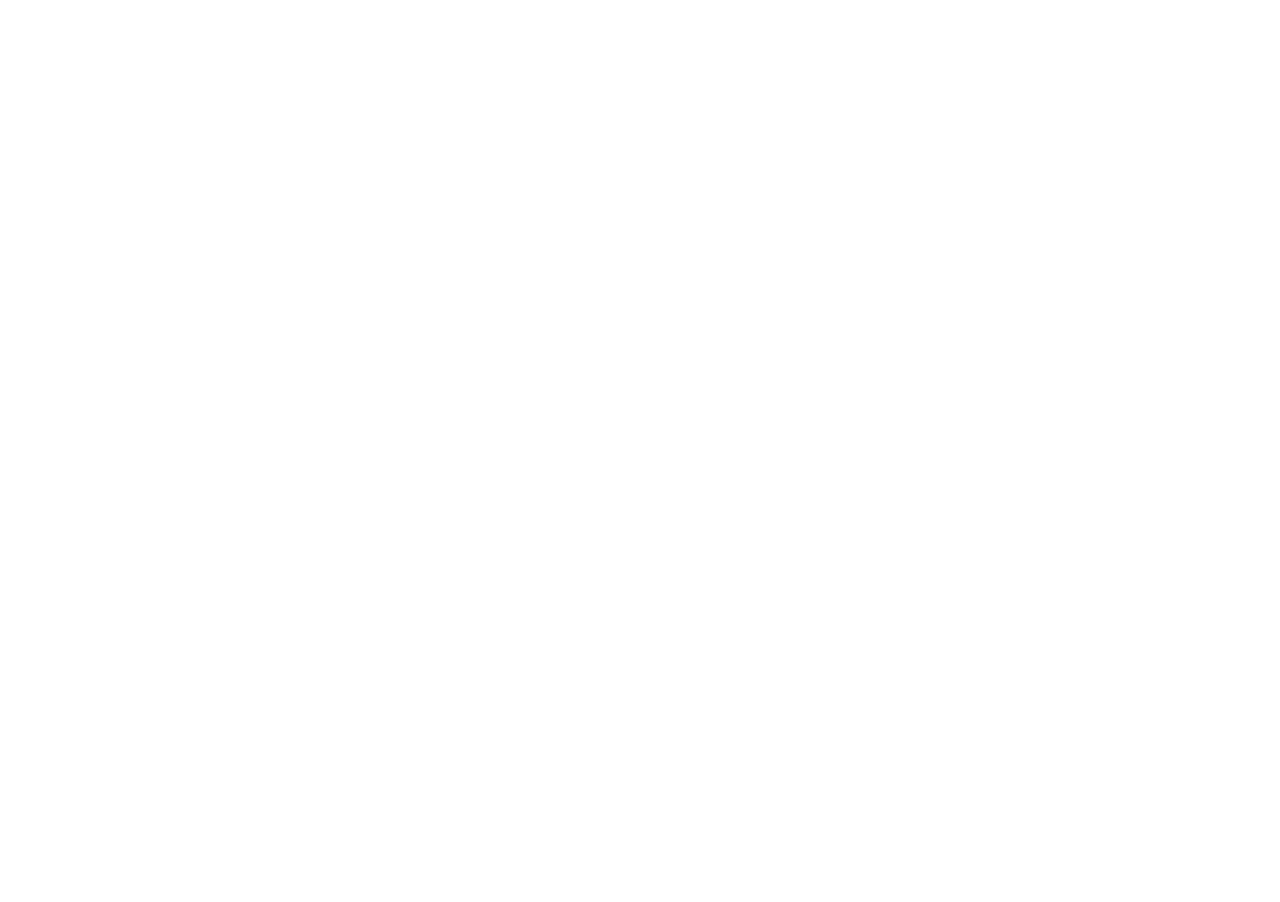
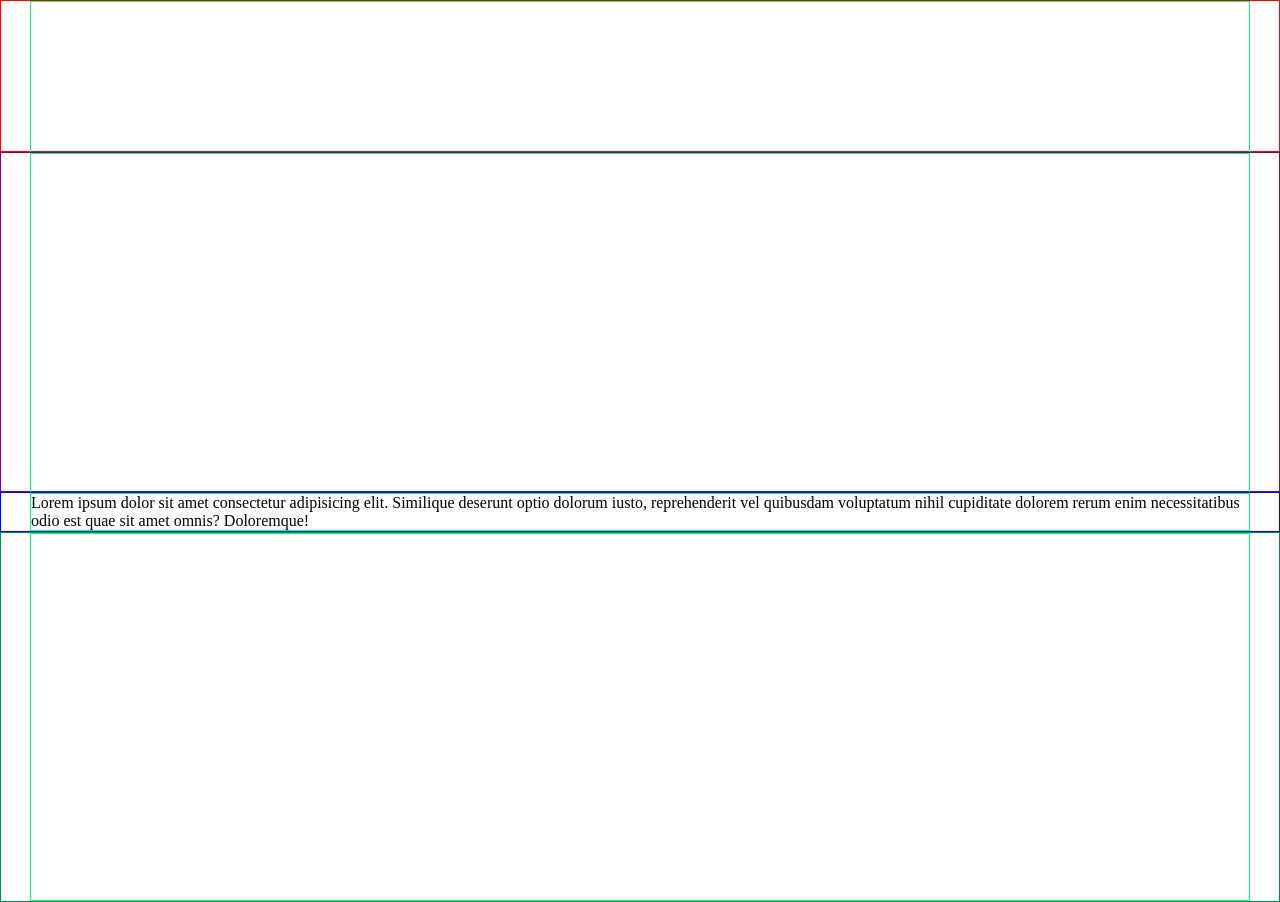
Before and after one commit to korelsiete/basic-store, a plain HTML site: page index.html in a window 1280 px wide. Before the commit the page ends 800 px from the top, so only its background shows below. Drawn offline with Linux system fonts and the light colour scheme.

Commit message:
test layout

```diff
--- a/index.html
+++ b/index.html
@@ -4,6 +4,49 @@
     <meta charset="UTF-8" />
     <meta name="viewport" content="width=device-width, initial-scale=1.0" />
     <title>Tienda Virtual</title>
+    <style>
+      * {
+        margin: 0;
+        padding: 0;
+        box-sizing: border-box;
+      }
+      header {
+        border: 1px solid red;
+        height: 152px;
+      }
+      section {
+        border: 1px solid purple;
+        height: 340px;
+      }
+      main {
+        border: 1px solid blue;
+        height: auto;
+      }
+      footer {
+        border: 1px solid #009145;
+        min-height: 368px;
+      }
+      .container {
+        max-width: 1220px;
+        margin: 0 auto;
+        border: 1px solid springgreen;
+        height: inherit;
+        min-height: inherit;
+      }
+    </style>
   </head>
-  <body></body>
+
+  <body>
+    <header><div class="container"></div></header>
+    <section><div class="container"></div></section>
+    <main>
+      <div class="container">
+        Lorem ipsum dolor sit amet consectetur adipisicing elit. Similique
+        deserunt optio dolorum iusto, reprehenderit vel quibusdam voluptatum
+        nihil cupiditate dolorem rerum enim necessitatibus odio est quae sit
+        amet omnis? Doloremque!
+      </div>
+    </main>
+    <footer><div class="container"></div></footer>
+  </body>
 </html>
```
